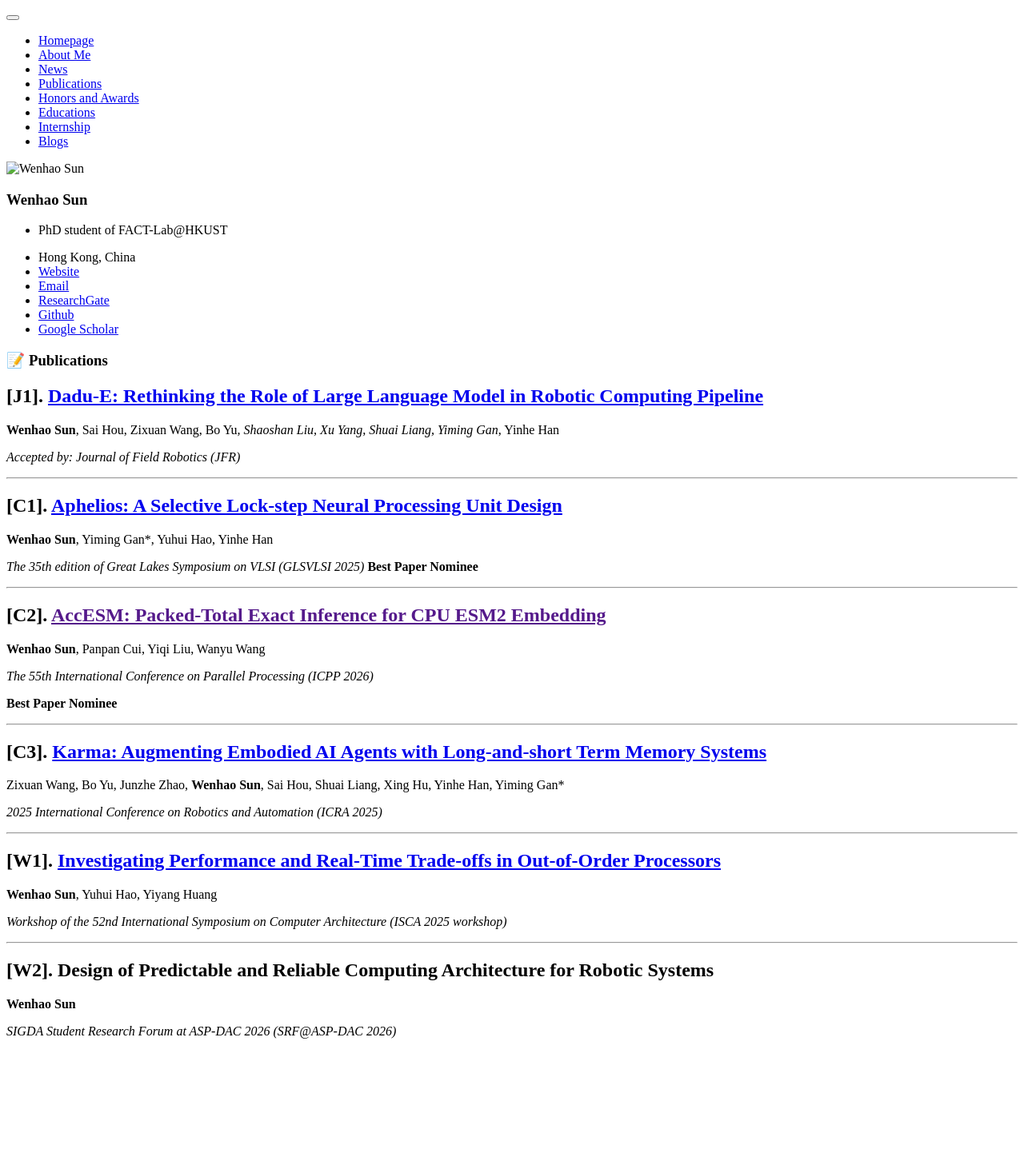
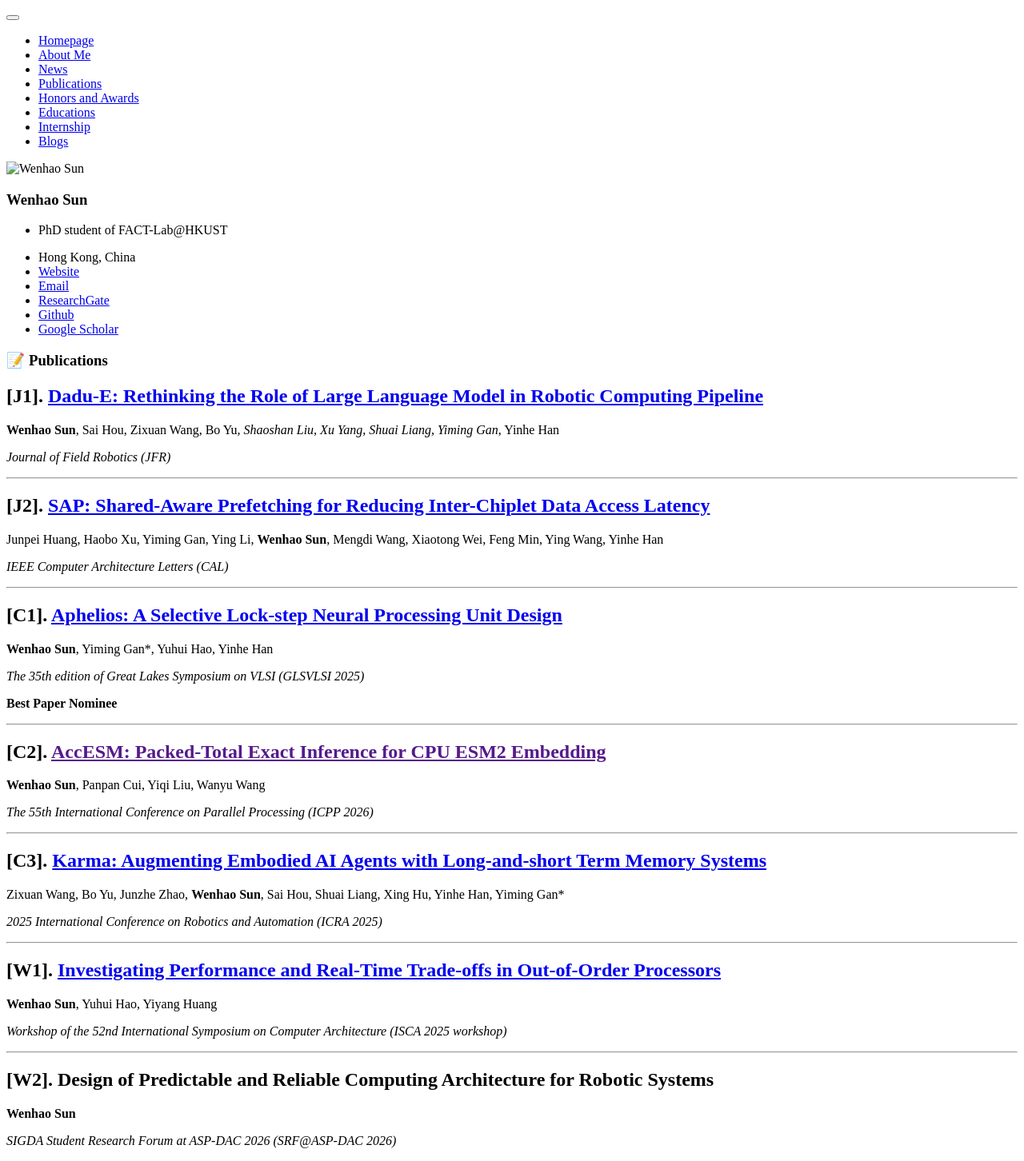
Before and after one commit to sun123-cmd/sun123-cmd.github.io, a Jekyll site: the page built from _pages/includes/pub.md, in a window 1280 px wide. Shown: the whole page at 80% size. Built offline with Jekyll 4.4.1, drawn with Linux system fonts in a browser that asks for light colours; our own code applies the rules of GitHub Pages for plain Markdown files; before the commit the page ends 1315 px from its top, so only the background shows below that.

Commit message:
Update pub.md

```diff
--- a/_pages/includes/pub.md
+++ b/_pages/includes/pub.md
@@ -5,14 +5,24 @@
 
 **Wenhao Sun**, Sai Hou, Zixuan Wang, Bo Yu*, Shaoshan Liu, Xu Yang, Shuai Liang, Yiming Gan*, Yinhe Han
 
-*Accepted by: Journal of Field Robotics (JFR)*
+*Journal of Field Robotics (JFR)*
 
 ---
+
+## [J2]. [SAP: Shared-Aware Prefetching for Reducing Inter-Chiplet Data Access Latency](https://rlc-lab.github.io/dadu-e/)
+
+Junpei Huang, Haobo Xu, Yiming Gan, Ying Li, **Wenhao Sun**, Mengdi Wang, Xiaotong Wei, Feng Min, Ying Wang, Yinhe Han
+
+*IEEE Computer Architecture Letters (CAL)*
+
+---
+
 ## [C1]. [Aphelios: A Selective Lock-step Neural Processing Unit Design](https://dl.acm.org/doi/10.1145/3716368.3735205)
 
  **Wenhao Sun**, Yiming Gan*, Yuhui Hao, Yinhe Han
 
 *The 35th edition of Great Lakes Symposium on VLSI (GLSVLSI 2025)*
+
 **Best Paper Nominee**
 
 ---
@@ -22,8 +32,6 @@
  **Wenhao Sun**, Panpan Cui, Yiqi Liu, Wanyu Wang
 
 *The 55th International Conference on Parallel Processing (ICPP 2026)*
-
-**Best Paper Nominee**
 
 ---
 
```
